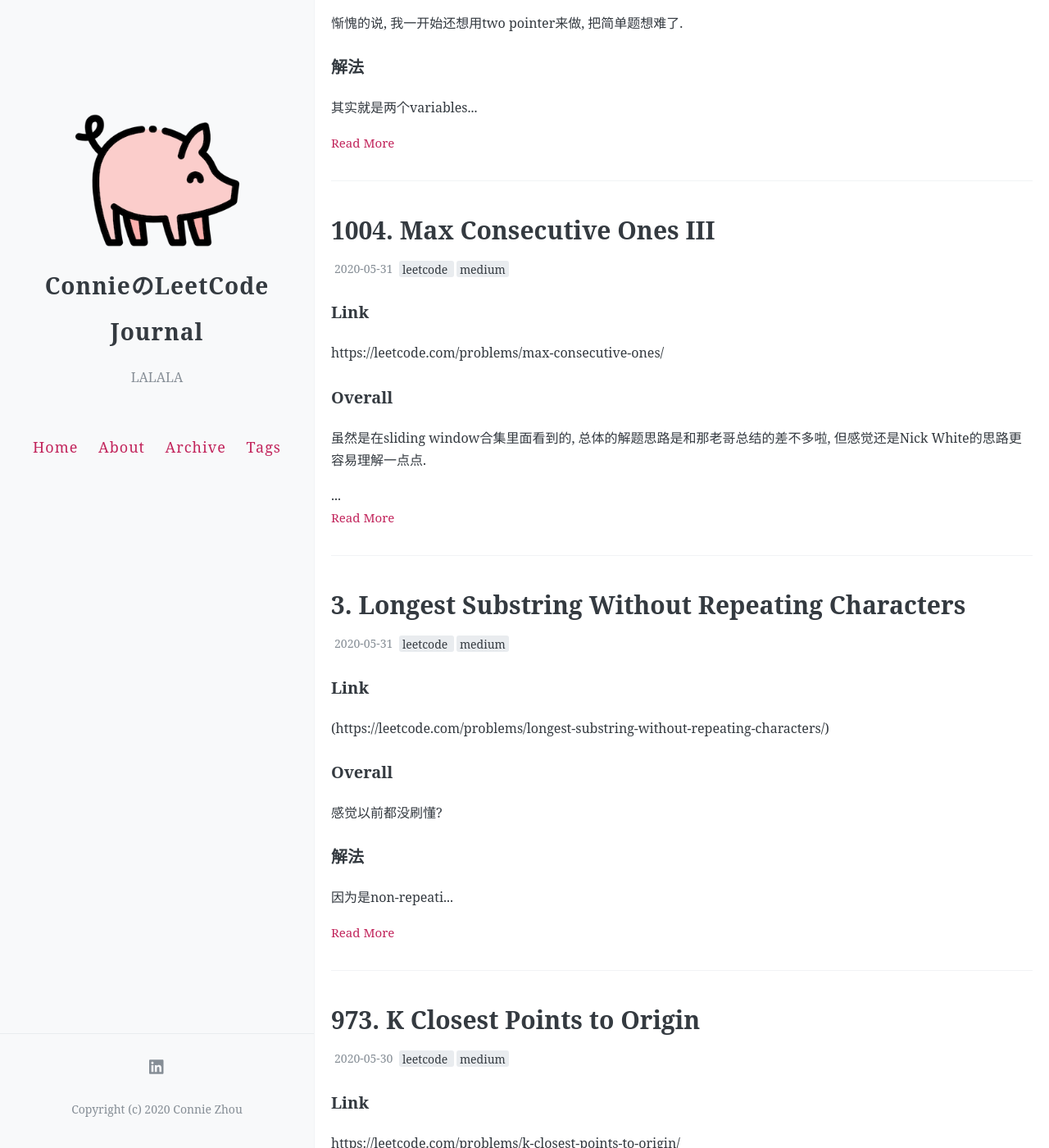
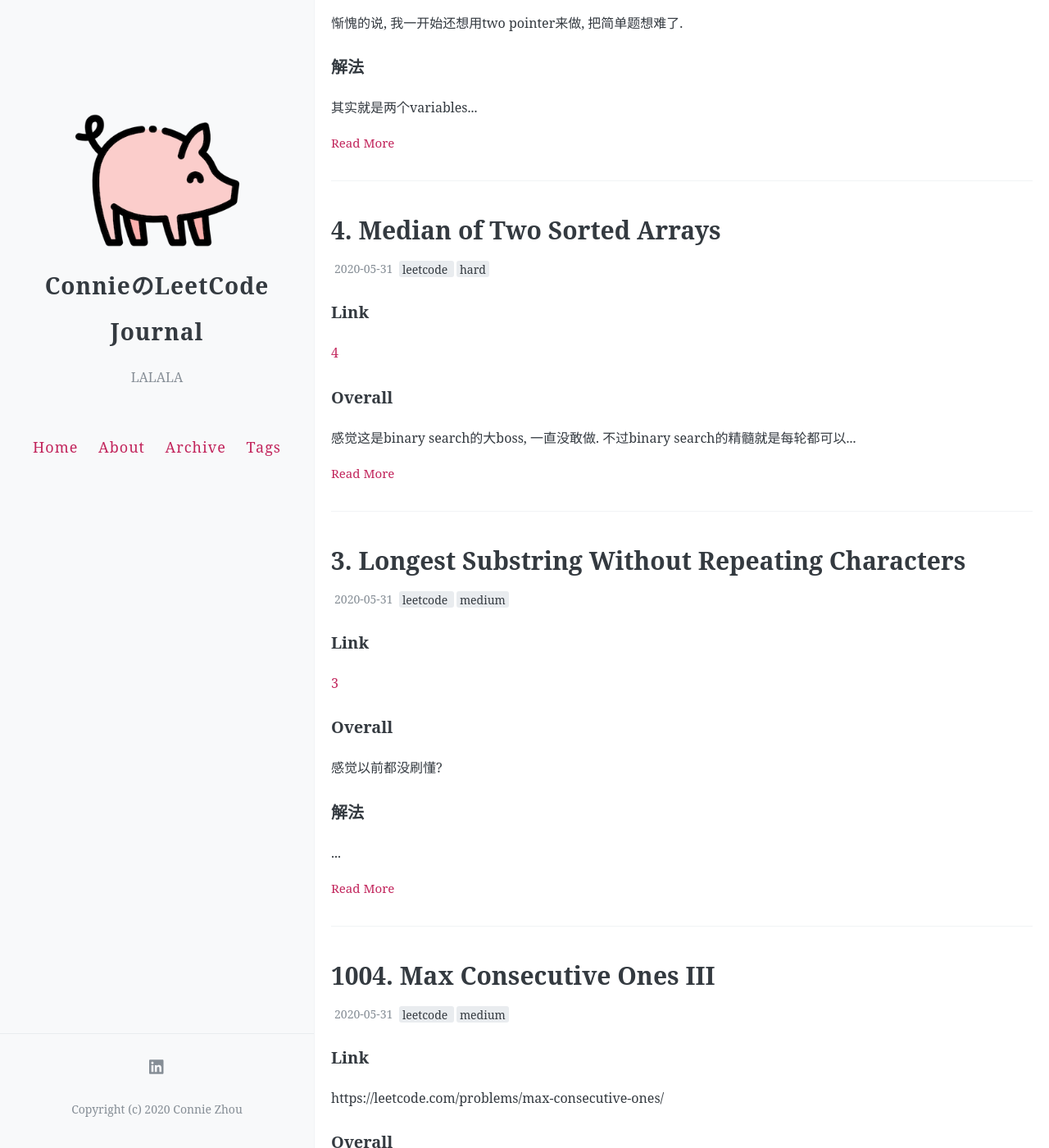
Before and after one commit to tianying0525/leetcode-vegi, a Jekyll site: the page built from index.html, in a window 1280 px wide and 1400 px high, scrolled down 1022 px. Shown: the whole window at 82% size. Built offline with Jekyll 4.4.1, drawn with Linux system fonts in a browser that asks for light colours; the list of posts is cut into pages by our own code; comment, search, counter and statistics services are not loaded; part of the change alters nothing that is shown; some of the changed text lies outside the part shown.

Commit message:
added last night's 4

````diff
--- a/_posts/2020-05-13-leetcode-3.md
+++ b/_posts/2020-05-31-leetcode-3.md
@@ -8,7 +8,7 @@ comments: false
 toc: true
 ---
 ### Link
-(https://leetcode.com/problems/longest-substring-without-repeating-characters/)
+[3](https://leetcode.com/problems/longest-substring-without-repeating-characters/)
 
 ### Overall
 感觉以前都没刷懂?
--- /dev/null
+++ b/_posts/2020-05-31-leetcode-4.md
@@ -0,0 +1,91 @@
+---
+layout: post
+title: 4. Median of Two Sorted Arrays
+date: 2020-05-31
+Author: Connie
+tags: [leetcode, hard]
+comments: false
+toc: true
+---
+### Link
+[4](https://leetcode.com/problems/median-of-two-sorted-arrays/)
+
+### Overall
+感觉这是binary search的大boss, 一直没敢做. 不过binary search的精髓就是每轮都可以eliminate掉一半的搜索范围. 所以这一题虽然咩有那么intuitive, 但是几个if statement下来还是可以的.
+
+### Source
+Algo 大大
+
+### 解法
+两条都是sorted, 且需要run time 小于O(log(m+n)), 那肯定是binary search了. 如何每轮删除一半的element呢? 假设有这么一个function f, 它对于奇数的长度和的median是f((m+n)/2 + 1), 对于偶数长度和的median是1/2*f((m+n)/2) + 1/2*f((m+n)/2+1), 那我们binary search的重任就落在了这个function f上 -- 这个function能返回两条arry中第k个大的数.
+
+这个function f的parameter如下: 两条原input, 以及这个第K个数.
+
+什么时候停止? 1. K = 1 的时候, 回复两条剩下array头部较小的那个. 2. 其中一条array被删完了, 回复另一条array第k-1个. 当第一条的半个K和第二条的半个K的数相等的时候, 就说明找到了我们想要的那个数.
+
+那其他时候干啥呢? Update 下一轮的 K, length 和 input 长度. 因为有可能input会比K小的, 所以要取K和length中间小的那个数.
+
+这里有个细节(Algo大大提出的) 就是在update的时候为什么include了两个a = b的情况呢? 因为这是if(i + j == K && a == b)遗留下来的case, 当a == b 但是 i + j < K 的时候 (肯定不会大于K了, 因为i + j最大不会超过K, 从之前i, j 的Math.min()可以知道), 这里即使a==b, 也知道这个第K大的数肯定不在这轮里面能找到了, 所以把这两个等于的cases也加上.
+
+### 时空
+T: Time: O(log(k)) <= O(log(m+n) S:(1)
+
+```java
+class Solution {
+    public double findMedianSortedArrays(int[] nums1, int[] nums2) {
+        int total = nums1.length + nums2.length;
+        double res = 0.0;
+        if(total % 2 == 0){
+            double a = findKthElement(nums1, nums2, total/2);
+            double b = findKthElement(nums1, nums2, total/2 + 1);
+            res = (a + b) / 2;
+        }else{
+            res = findKthElement(nums1, nums2, total/2 + 1);
+        }
+
+        return res;
+    }
+
+    public double findKthElement(int[] nums1, int[] nums2, int K){
+        int len1 = nums1.length;
+        int len2 = nums2.length;
+        int base1 = 0;
+        int base2 = 0;
+
+        while(true){
+            if(len1 == 0){
+                return nums2[base2 + K - 1];
+            }
+
+            if(len2 == 0){
+                return nums1[base1 + K - 1];
+            }
+
+            if(K == 1){
+                return Math.min(nums1[base1], nums2[base2]);
+            }
+
+            int i = Math.min(K/2, len1);
+            int j = Math.min(K - i, len2);
+            int a = nums1[base1 + i - 1];
+            int b = nums2[base2 + j - 1];
+
+            if(i + j == K && a == b){
+                return a;
+            }
+
+            if(a <= b){
+                base1 += i;
+                len1 -= i;
+                K -= i;
+            }
+
+            if(a >= b){
+                base2 += j;
+                len2 -= j;
+                K -= j;
+            }
+        }
+    }
+}
+```
````
